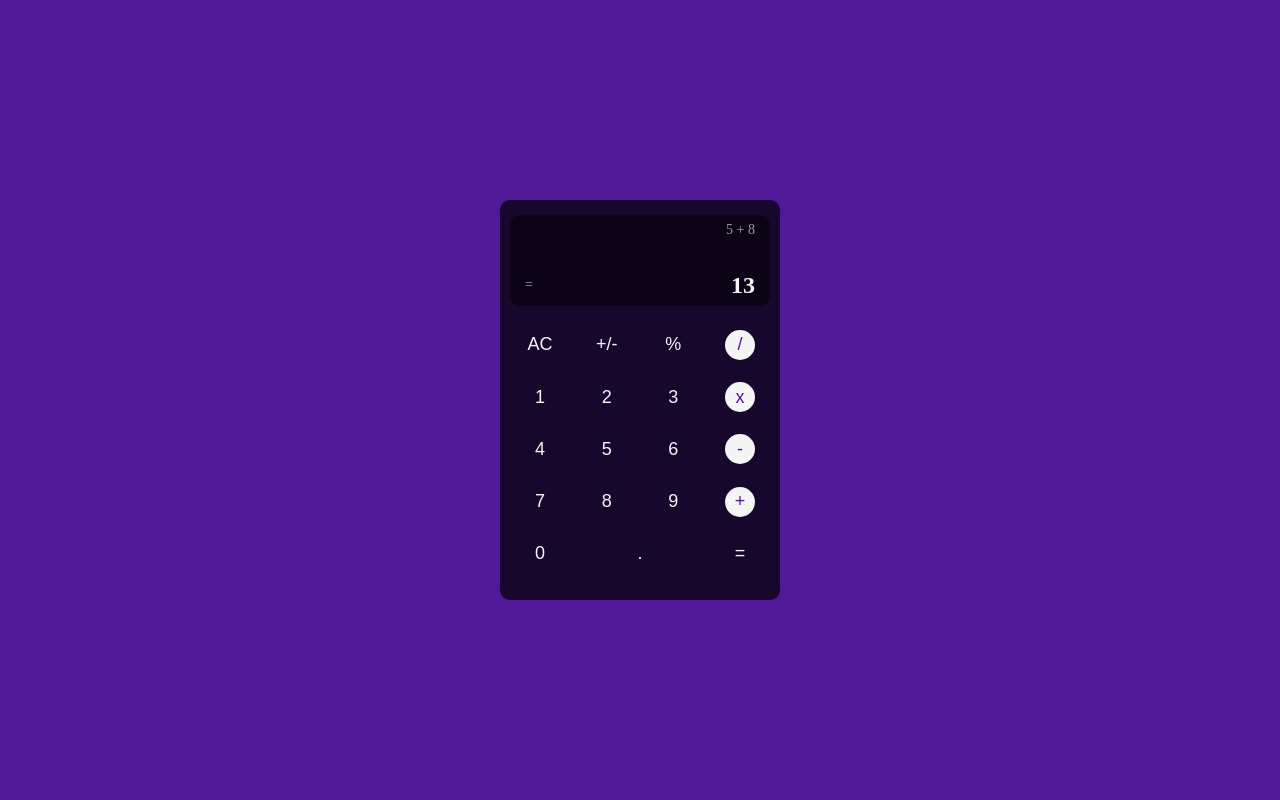
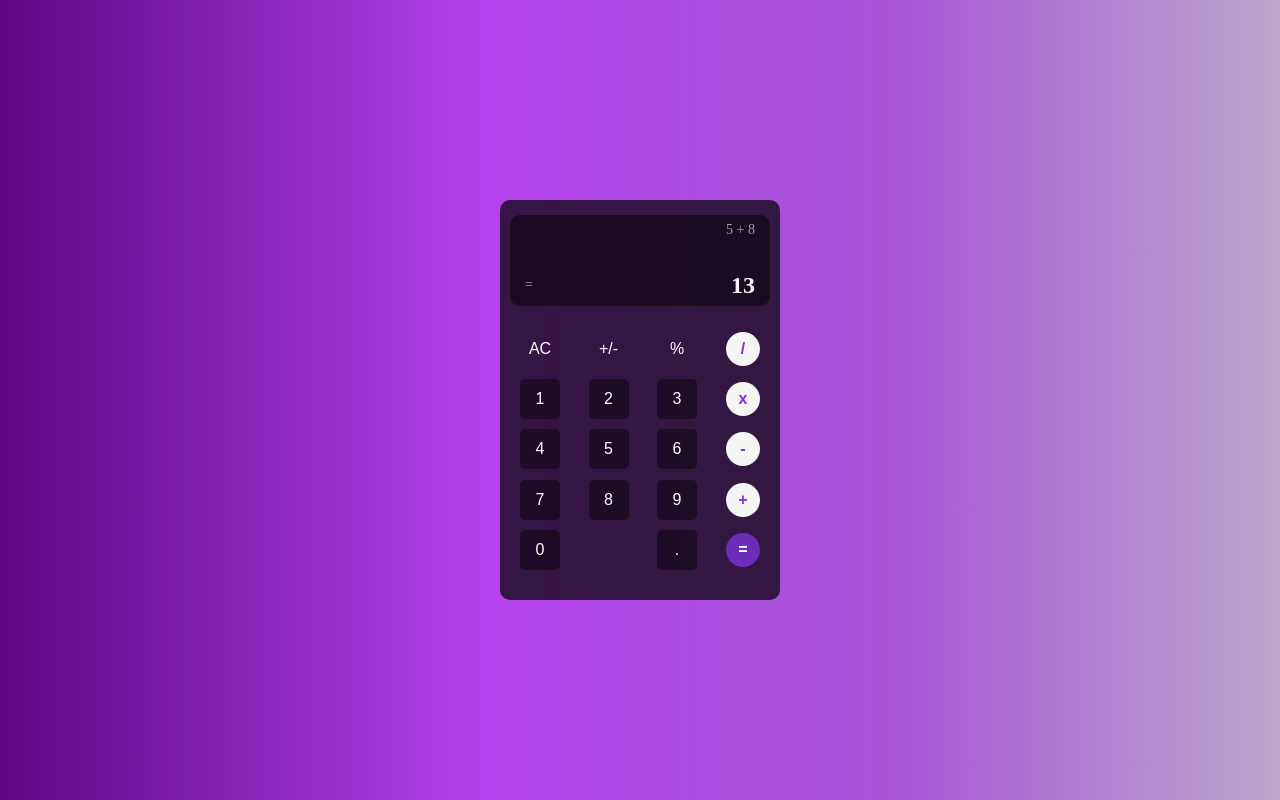
Before and after one commit to danyel-dev/calculator-web, a plain HTML site: page index.html in a window 1280 px wide. Drawn offline with Linux system fonts and the light colour scheme.

Commit message:
calculator created

```diff
--- a/index.html
+++ b/index.html
@@ -12,6 +12,7 @@
         <main id="calculator">
             <section id="screen">
                 <small>5 + 8</small>
+
                 <div id="result">
                     <small>=</small>
                     <h1>13</h1>
@@ -19,38 +20,43 @@
             </section>
 
             <section id="operations">
-                <div>
+                <div id="header">
                     <span>AC</span>
                     <span>+/-</span>
                     <span>%</span>
-                    <span class="edit">/</span>
                 </div>
 
-                <div>
+                <div id="main">
+                    <div class="numbers-row">
                         <span>1</span>
                         <span>2</span>
                         <span>3</span>
-                    <span class="edit">x</span>
                     </div>
 
-                <div>
+                    <div class="numbers-row">
                         <span>4</span>
                         <span>5</span>
                         <span>6</span>
-                    <span class="edit">-</span>
                     </div>
 
-                <div>
+                    <div class="numbers-row">
                         <span>7</span>
                         <span>8</span>
                         <span>9</span>
-                    <span class="edit">+</span>
                     </div>
 
-                <div>
+                    <div class="numbers-row">
                         <span>0</span>
                         <span>.</span>
-                    <span>=</span>
+                    </div>
+                </div>
+
+                <div id="aside">
+                    <span>/</span>
+                    <span>x</span>
+                    <span>-</span>
+                    <span>+</span>
+                    <span class="equal">=</span>
                 </div>
             </section>
         </main>
--- a/style.css
+++ b/style.css
@@ -5,7 +5,8 @@
 }
 
 div#container {
-    background-color: rgb(81, 24, 151);
+    background: rgb(94,6,130);
+    background: linear-gradient(90deg, rgba(94,6,130,1) 0%, rgba(180,66,238,1) 38%, rgba(167,86,214,1) 70%, rgba(188,166,204,1) 100%);
     width: 100%;
     height: 100vh;
     display: flex;
@@ -44,7 +45,7 @@ section#screen small {
     color: rgba(255, 255, 255, .6);
 }
 
-div#result {
+section#screen div#result {
     color: whitesmoke;
     display: flex;
     justify-content: space-between;
@@ -52,39 +53,76 @@ div#result {
 }
 
 section#operations {
-    padding: 5px;
+    display: grid;
     height: 75%;
-    display: flex;
-    flex-direction: column;
+    padding: 10px;
+    grid-template-areas:
+    'header header header aside'
+    'main main main aside'
+    'main main main aside'
+    'main main main aside'
+    'main main main aside';
 }
 
-section#operations div {
-    font-family: sans-serif;
-    font-size: 18px;
-    color: whitesmoke;
-    flex-grow: 1;
-    padding: 10px;
-    height: 75%;
+section#operations #header {
+    grid-area: header;
     display: flex;
     justify-content: space-between;
     align-items: center;
 }
 
+section#operations #header span {
+    padding: 20px;
+    border-radius: 5px;
+}
+
+section#operations #main {
+    grid-area: main;
+    display: flex;
+    flex-direction: column;
+    justify-content: space-around;
+}
+
+section#operations #main span {
+    background-color: rgba(0, 0, 0, 0.452);
+    padding: 20px;
+    border-radius: 5px;
+}
+
+section#operations #aside {
+    grid-area: aside;
+    display: flex;
+    flex-direction: column;
+    justify-content: space-around;
+    margin-left: 10px;
+    align-items: flex-end;
+}
+
+section#operations #aside span {
+    background-color: whitesmoke;
+    color: blueviolet;
+    padding: 17px;
+    border-radius: 50%;
+    font-weight: bold;
+}
+
+.numbers-row {
+    display: flex;
+    justify-content: space-between;
+}
+
 section#operations span {
-    width: 30px;
-    height: 30px;
     display: flex;
     justify-content: center;
     align-items: center;
+    width: 20px;
+    height: 20px;
+    color: white;
+    font-family: sans-serif;
     cursor: pointer;
-    border-radius: 50%;
 }
 
-section#operations span:hover {
-    background-color: rgba(0, 0, 0, 0.445);
+.equal {
+    background-color: rgba(109, 46, 185, 0.993) !important;
+    color: white !important;
 }
-
-.edit {
-    background-color: whitesmoke;
-    color: rgb(81, 24, 151);
-}
```
Lines whose indentation alone changed are shown as unchanged.
